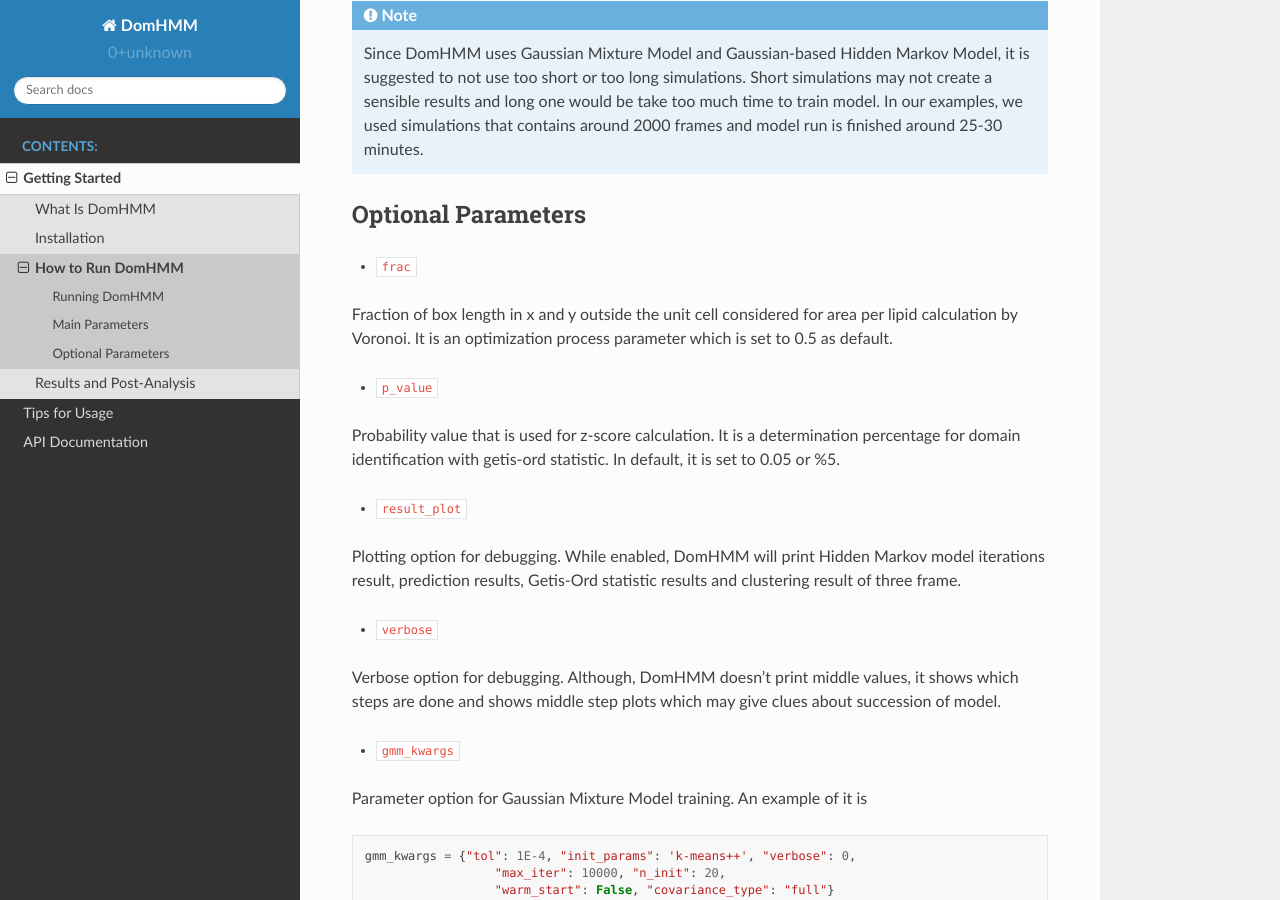
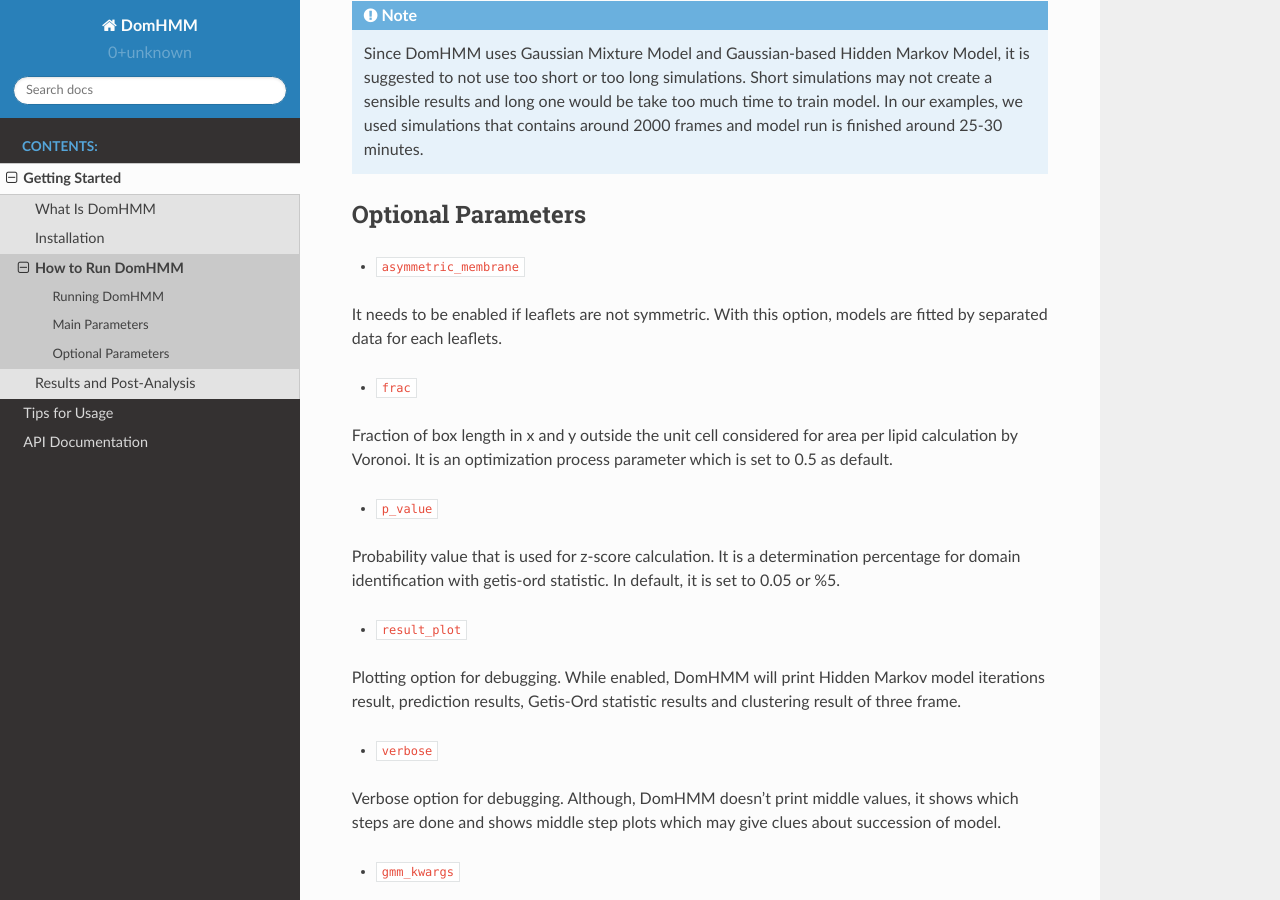
Before and after one commit to BioMemPhys-FAU/domhmm, a Sphinx documentation site: the page built from docs/source/how-to-run.rst, in a window 1280 px wide and 900 px high, scrolled down 2638 px. Built offline with Sphinx 7.4.7 and the Read the Docs theme 2.0.0, drawn with Linux system fonts in a browser that asks for light colours.

Commit message:
add asymmetric membrane parameter's documentation detail

```diff
--- a/docs/source/how-to-run.rst
+++ b/docs/source/how-to-run.rst
@@ -119,6 +119,10 @@ Let's dive into each parameter's details.
 Optional Parameters
 -------------------
 
+* ``asymmetric_membrane``
+
+It needs to be enabled if leaflets are not symmetric. With this option, models are fitted by separated data for each leaflets.
+
 * ``frac``
 
 Fraction of box length in x and y outside the unit cell considered for area per lipid calculation by Voronoi. It is an optimization process parameter which is set to 0.5 as default.
```
